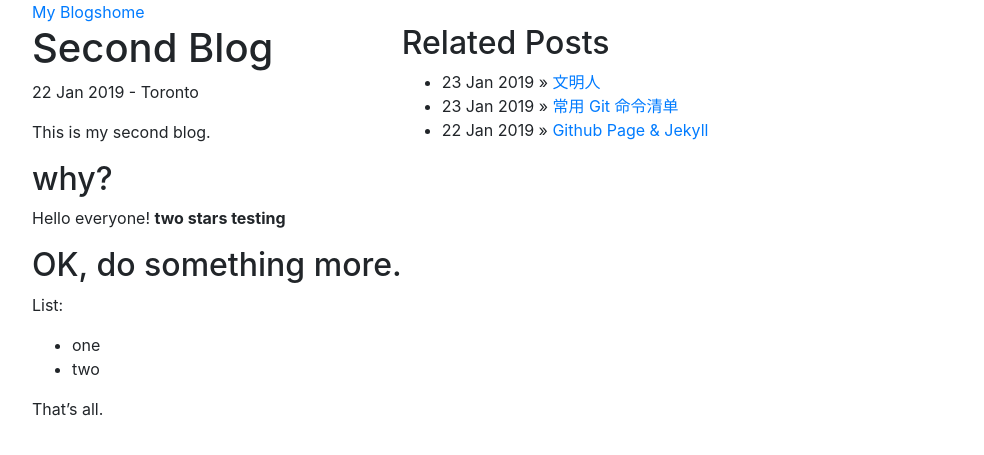
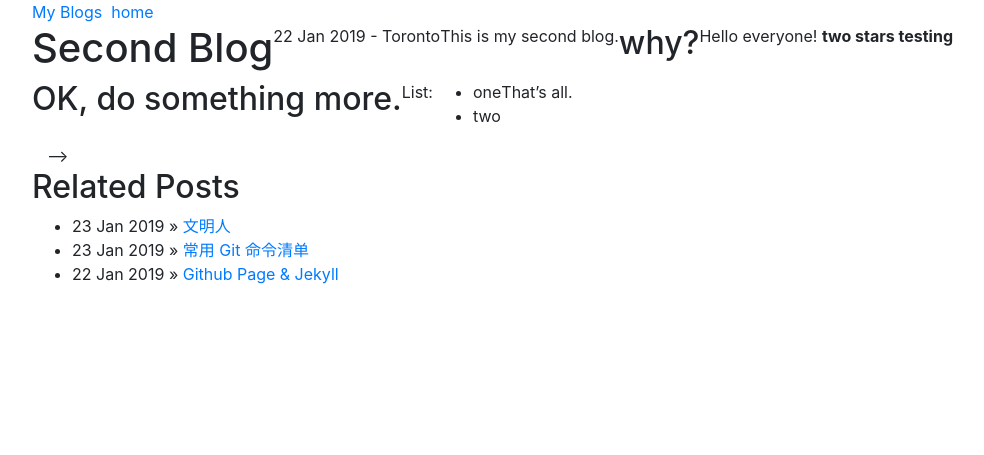
Before and after one commit to RobertHu201800/jekyll_demo, a Jekyll site: the page built from _posts/2019-01-22-second-blog.md, in a window 1280 px wide. Shown: the top 455 px of the page, without its empty margins (38-1022 px from the left). Built offline with Jekyll 4.4.1, drawn with Linux system fonts in a browser that asks for light colours; nearby versions of some CDN libraries; Markdown is read by kramdown in place of the engine named in the settings; comment, search, counter and statistics services are not loaded.

Commit message:
update the defalut layout

```diff
--- a/_layouts/default.html
+++ b/_layouts/default.html
@@ -21,17 +21,17 @@ var WRInitTime=(new Date()).getTime();
 
 <div class="container">
 
-<div class="row">
-    <a href="/jekyll_demo">My Blogs</a>
+<div class="row" >
+    <a href="/jekyll_demo">My Blogs</a>&nbsp;&nbsp;
     <a class="extra" href="/jekyll_demo">home</a>
 </div>
 
-<div class="row">
+
 
   {{ content }}
 
 
-</div>
+
 
 </div>
 
--- a/_layouts/post.html
+++ b/_layouts/post.html
@@ -1,14 +1,15 @@
 ---
 layout: default
 ---
-<div id="post">
+<div class="row" >
 {{ content }}
 </div>
-<!--
-<div id="comment">
+
+<div class="row" >
 {% include disqus.html %}
 </div>
 -->
+<div class="row" >
 <div id="related">
   <h2>Related Posts</h2>
   <ul class="posts">
@@ -17,3 +18,4 @@ layout: default
     {% endfor %}
   </ul>
 </div>
+</div>
```
